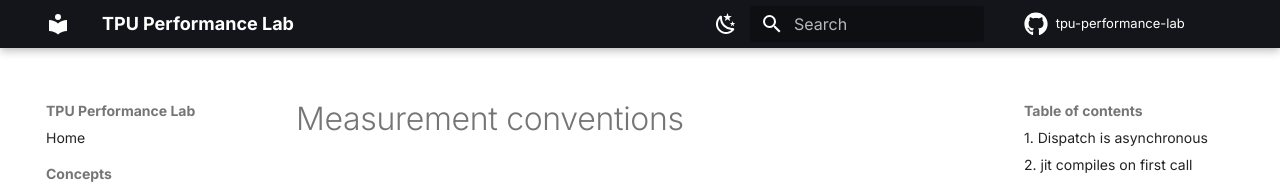
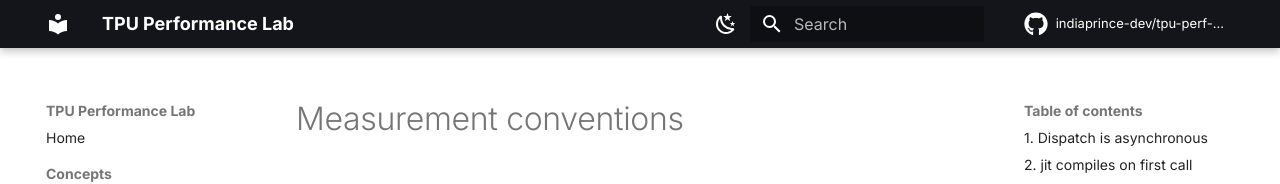
Before and after one commit to indiaprince-dev/tpu-perf-lab, an MkDocs documentation site: the page built from docs/reference/measurement.md, in a window 1280 px wide. Shown: the top 184 px of the page. Built offline with MkDocs 1.6.1 and Material for MkDocs 9.7.7, drawn with Linux system fonts in a browser that asks for light colours; comment, search, counter and statistics services are not loaded.

Commit message:
Point documentation URLs at the published repository

```diff
--- a/docs/reference/measurement.md
+++ b/docs/reference/measurement.md
@@ -3,7 +3,7 @@
 Naive JAX benchmarks are wrong in three predictable ways. Every number on this
 site is collected through [`tpuperf/bench.py`][bench], which handles all three.
 
-[bench]: https://github.com/example/tpu-performance-lab/blob/main/tpuperf/bench.py
+[bench]: https://github.com/indiaprince-dev/tpu-perf-lab/blob/main/tpuperf/bench.py
 
 ## 1. Dispatch is asynchronous
 
--- a/mkdocs.yml
+++ b/mkdocs.yml
@@ -2,9 +2,9 @@ site_name: TPU Performance Lab
 site_description: >-
   Measuring and closing the gap between a TPU's peak throughput and what real
   kernels achieve.
-site_url: https://example.github.io/tpu-performance-lab/
-repo_url: https://github.com/example/tpu-performance-lab
-repo_name: tpu-performance-lab
+site_url: https://indiaprince-dev.github.io/tpu-perf-lab/
+repo_url: https://github.com/indiaprince-dev/tpu-perf-lab
+repo_name: indiaprince-dev/tpu-perf-lab
 edit_uri: ""
 
 theme:
```
Also changed, not shown: README.md (+1 -1 lines).
